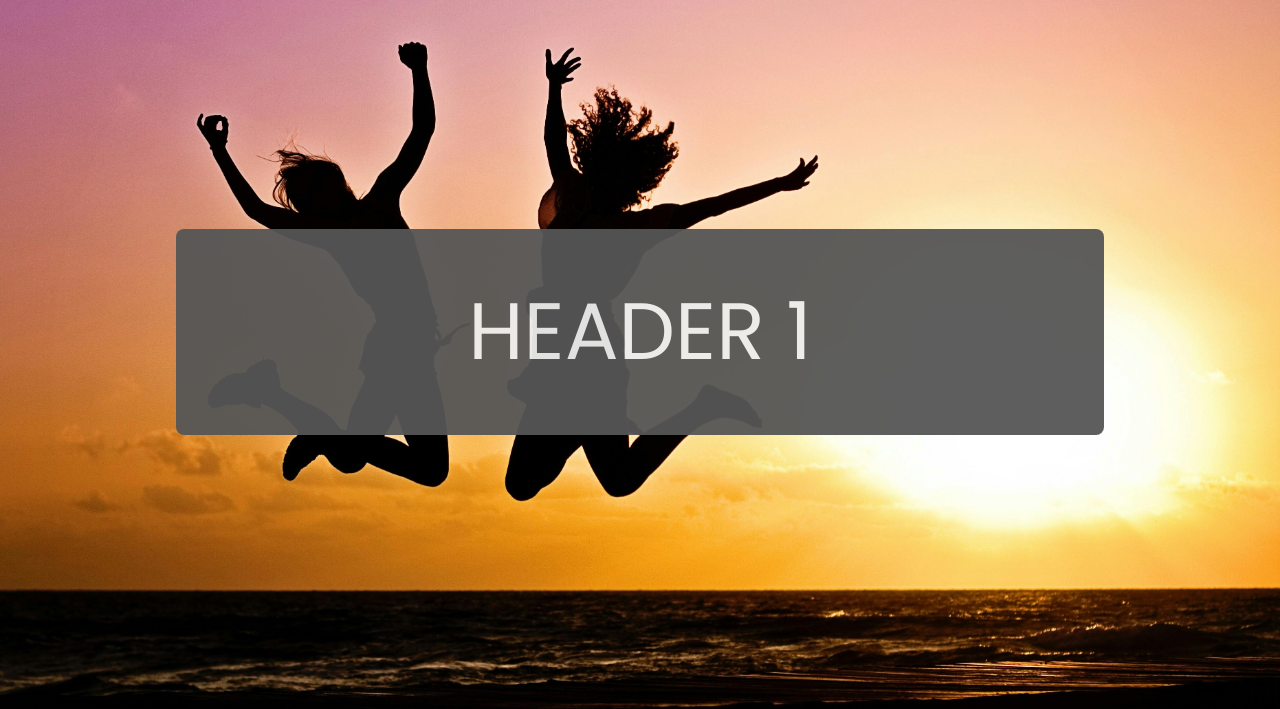
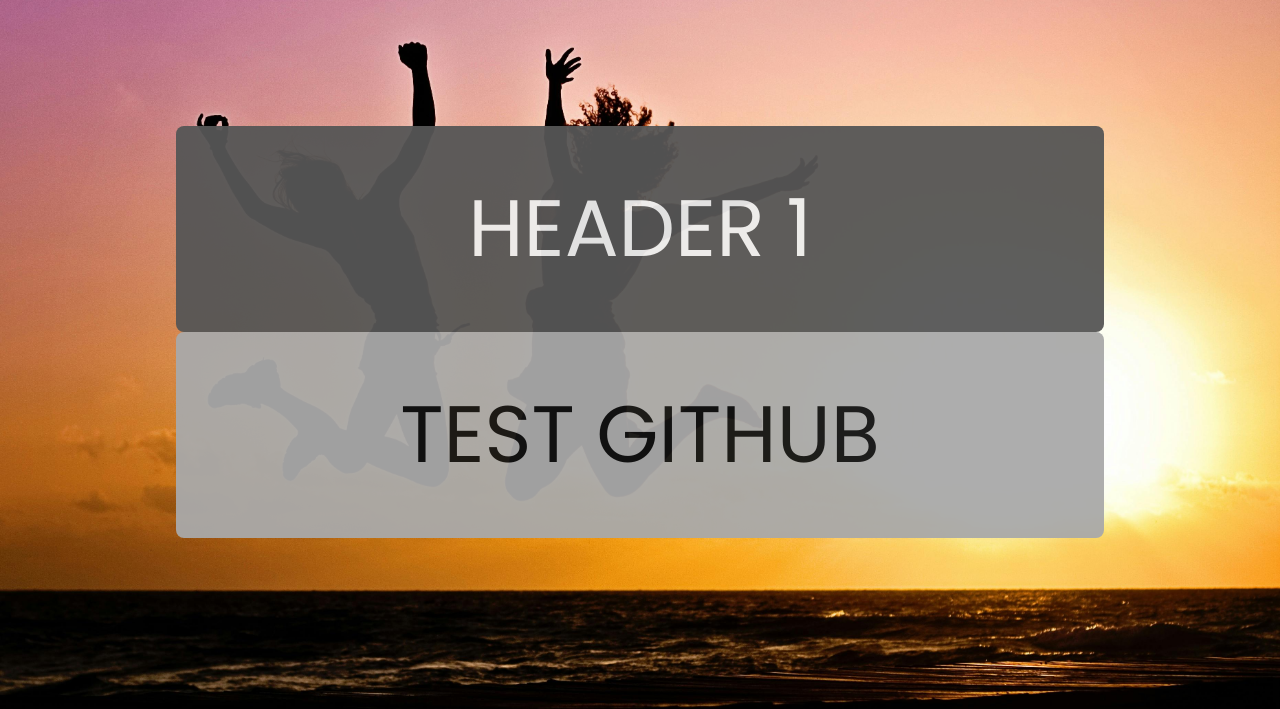
Before and after one commit to soofka/safespot, a plain HTML site: page preview.html in a window 1280 px wide. Shown: the part 108-817 px from the top of the page. Drawn offline with Linux system fonts and the light colour scheme.

Commit message:
Update preview.html

```diff
--- a/preview.html
+++ b/preview.html
@@ -72,6 +72,7 @@
             <div class="row">
               <div class="col col-100">
                 <h1 class="box gray-dark">Header 1</h1>
+                <h1 class="box gray-light">Test github</h1>
               </div>
             </div>
           </article>
```
